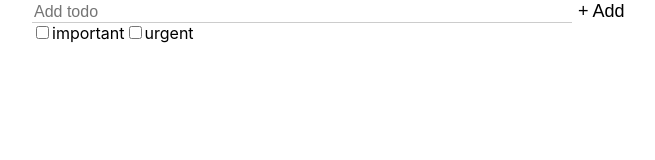
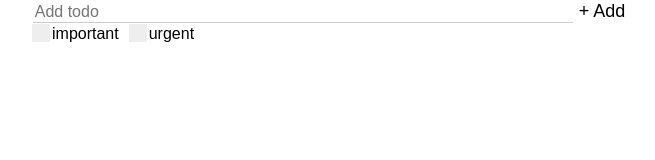
Before and after one commit to Islam888/todo-list, a React (Create React App) app: page / in a window 1280 px wide. Shown: the top 160 px of the page, without its empty margins (308-963 px from the left). Built offline with nearby package versions, Linux system fonts and the light colour scheme.

Commit message:
add customized checkbox

```diff
--- a/src/components/TodoInput.js
+++ b/src/components/TodoInput.js
@@ -49,7 +49,7 @@ const TodoInput = props => {
   };
 
   return (
-    <div>
+    <div className="todos-wrapper">
       <input
         type="text"
         id="todoInput"
@@ -59,10 +59,30 @@ const TodoInput = props => {
       <button id="add-button" onClick={handleClick}>
         Add
       </button>
-      <input type="checkbox" id="important" name="priority" />
-      <label htmlFor="important">important</label>
-      <input type="checkbox" id="urgent" name="priority" />
-      <label htmlFor="urgent">urgent</label>
+      <div className="checkbox-wrapper">
+        {/* <input type="checkbox" id="important" name="priority" />
+        <label htmlFor="important">important</label> */}
+        {/* <input type="checkbox" id="urgent" name="priority" />
+        <label htmlFor="urgent">urgent</label> */}
+        <label className="control control-checkbox" htmlFor="important">
+          important
+          <input
+            type="checkbox"
+            id="important"
+            name="priority"
+          />
+          <div className="control_indicator" />
+        </label>
+        <label className="control control-checkbox" htmlFor="urgent">
+          urgent
+          <input
+            type="checkbox"
+            id="urgent"
+            name="priority"
+          />
+          <div className="control_indicator" />
+        </label>
+      </div>
     </div>
   );
 };
```
